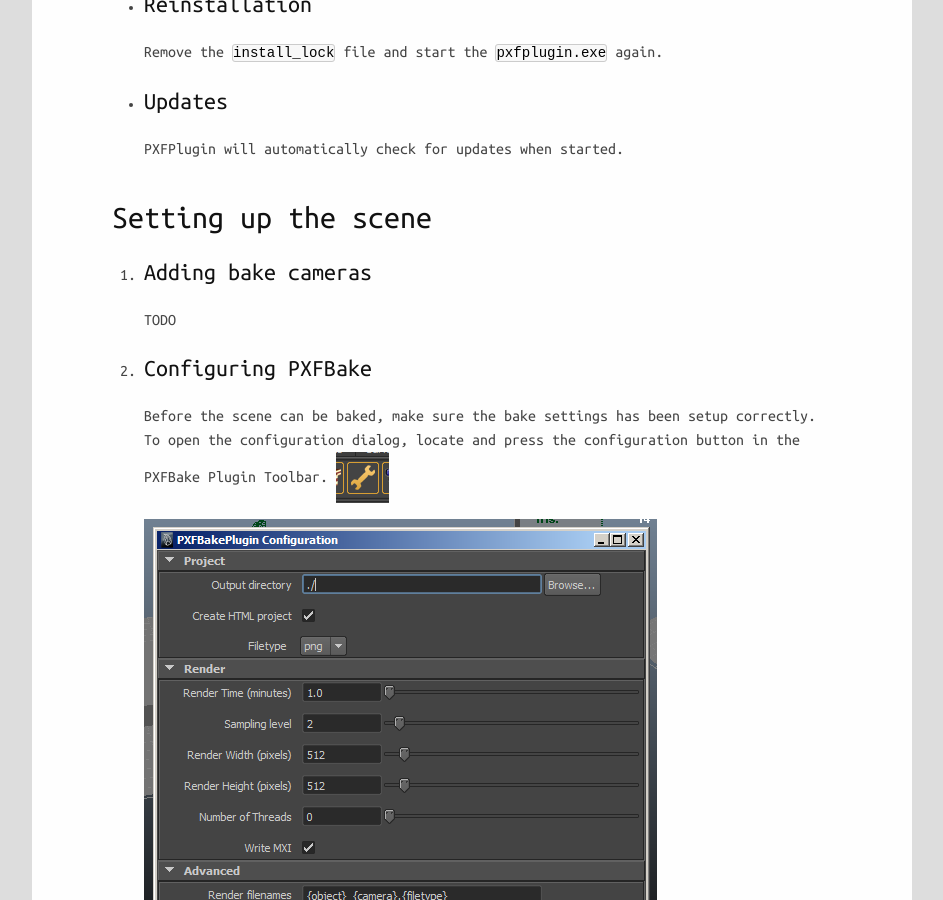
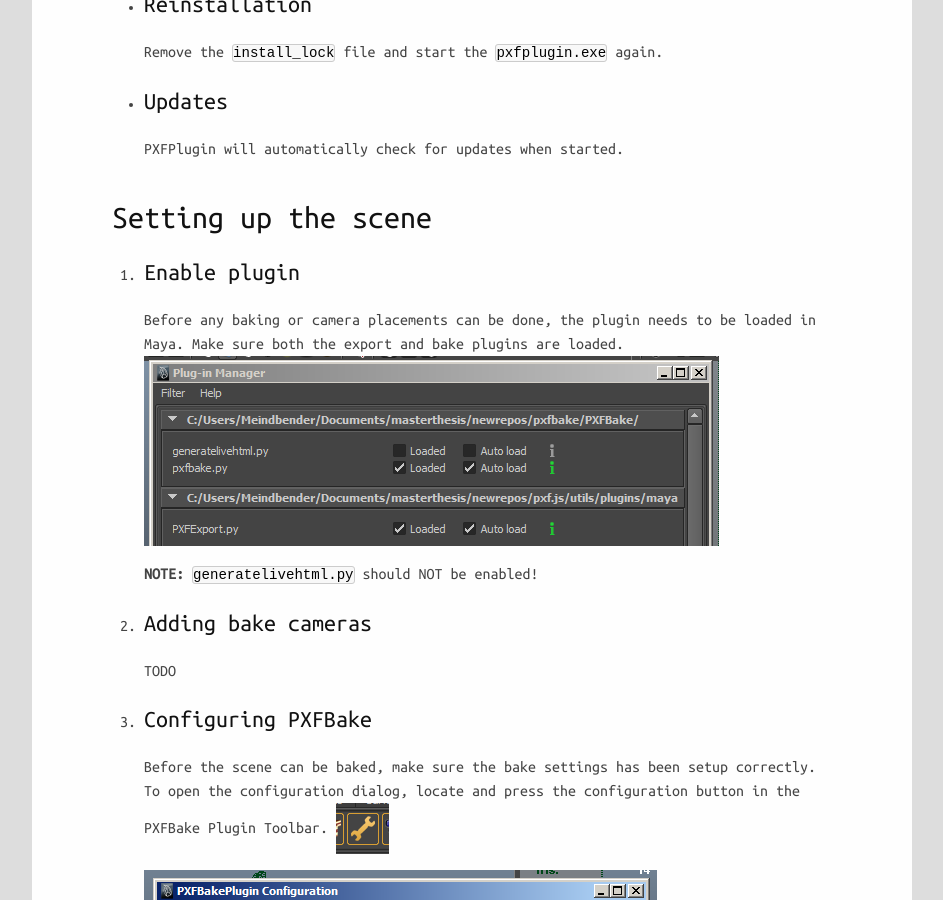
Before and after one commit to pxf/pxf.github.io, a Jekyll site: the page built from _posts/2012-06-15-Getting-Started.md, in a window 1280 px wide and 900 px high, scrolled down 612 px. Shown: the whole window, without its empty margins (168-1111 px from the left). Built offline with Jekyll 4.4.1, drawn with Linux system fonts in a browser that asks for light colours; Markdown is read by kramdown in place of the engine named in the settings.

Commit message:
Added info to load the plugin in Maya.

```diff
--- a/_posts/2012-06-15-Getting-Started.md
+++ b/_posts/2012-06-15-Getting-Started.md
@@ -30,10 +30,16 @@
 
 Setting up the scene
 --------------------
-1. ### Adding bake cameras
+1. ### Enable plugin
+	Before any baking or camera placements can be done, the plugin needs to be loaded in Maya. Make sure both the export and bake plugins are loaded.
+	![Enable plugins](/static/help_enableplugin.png)
+
+	**NOTE:** `generatelivehtml.py` should NOT be enabled!
+
+2. ### Adding bake cameras
 	TODO
 
-2. ### Configuring PXFBake
+3. ### Configuring PXFBake
 	Before the scene can be baked, make sure the bake settings has been setup correctly. To open the configuration
 	dialog, locate and press the configuration button in the PXFBake Plugin Toolbar.
 	![Configure button](/static/help_config_button.png)
```
Also changed, not shown: static/help_enableplugin.png (added).
